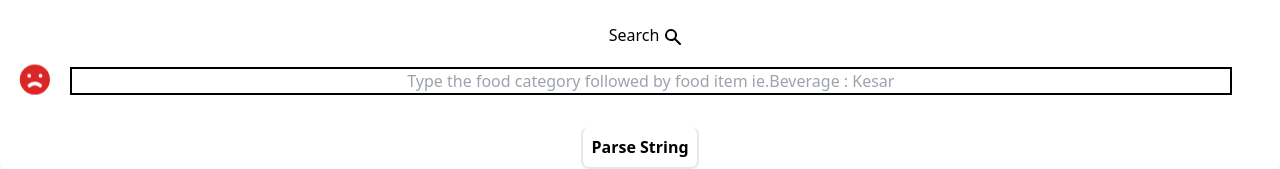
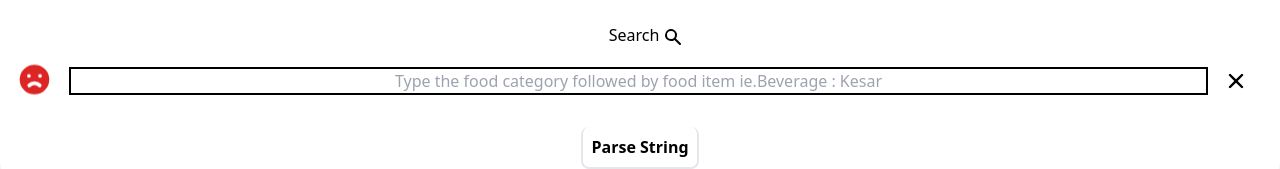
Before and after one commit to jeevaselvi123/parser, a Next.js app: page / in a window 1280 px wide. Shown: the part 177-346 px from the top of the page. Built offline with nearby package versions, Linux system fonts and the light colour scheme.

Commit message:
Added the clear button in the UI

```diff
--- a/pages/index.js
+++ b/pages/index.js
@@ -2,10 +2,12 @@ import {
   EmojiHappyIcon,
   EmojiSadIcon,
   SearchIcon,
+  XIcon,
 } from "@heroicons/react/solid";
 import Nearley from "nearley";
+import Head from "next/head";
 import { useState } from "react";
-import grammar from "../Parser/foodFilter";
+import grammar from "../foodFilterParser/foodFilter";
 
 export default function Home() {
   const [value, setValue] = useState();
@@ -30,6 +32,9 @@ export default function Home() {
   };
   return (
     <>
+      <Head>
+        <title>FoodFilter | Parser</title>
+      </Head>
       <div className="flex min-h-full w-full justify-center p-8">
         <div className="m-10 flex flex-row justify-between">
           <div className="basis-1/12">
@@ -53,10 +58,17 @@ export default function Home() {
                       setValue((prevValue) => (prevValue = e.target.value))
                     }
                     placeholder="Type the food category followed by food item ie.Beverage : Kesar"
-                    id="inputField"
+                    value={value}
                     className="m-4 w-[100%] border-2 border-black text-center"
                     type="text"
                   />
+                  <button
+                    onClick={() => {
+                      setValue("");
+                    }}
+                  >
+                    <XIcon className="h-6 w-6"></XIcon>
+                  </button>
                 </div>
               </div>
               <div className="p-4">
```
Also changed, not shown: foodFilterParser/foodFilter.js (renamed from Parser/foodFilter.js), 1 other file (tests, documents, lock files or other folders).
